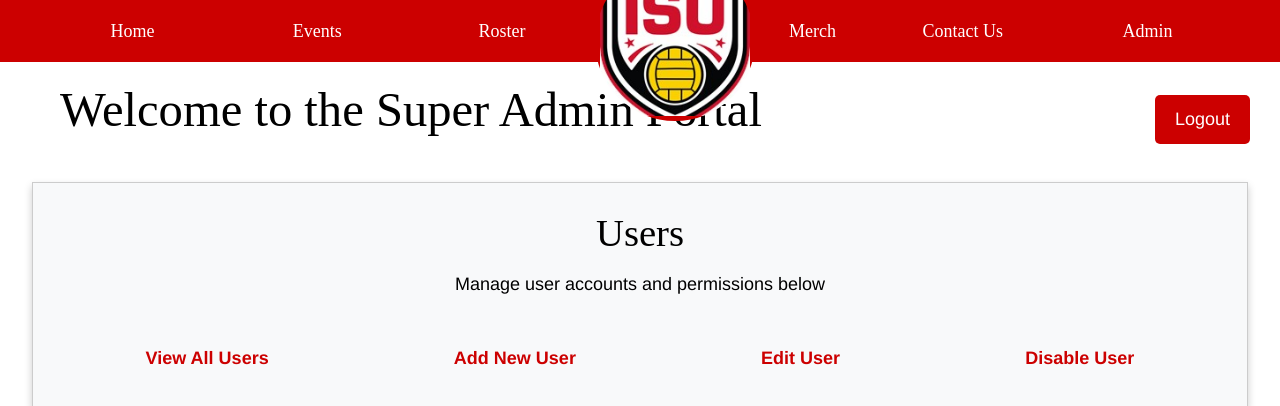
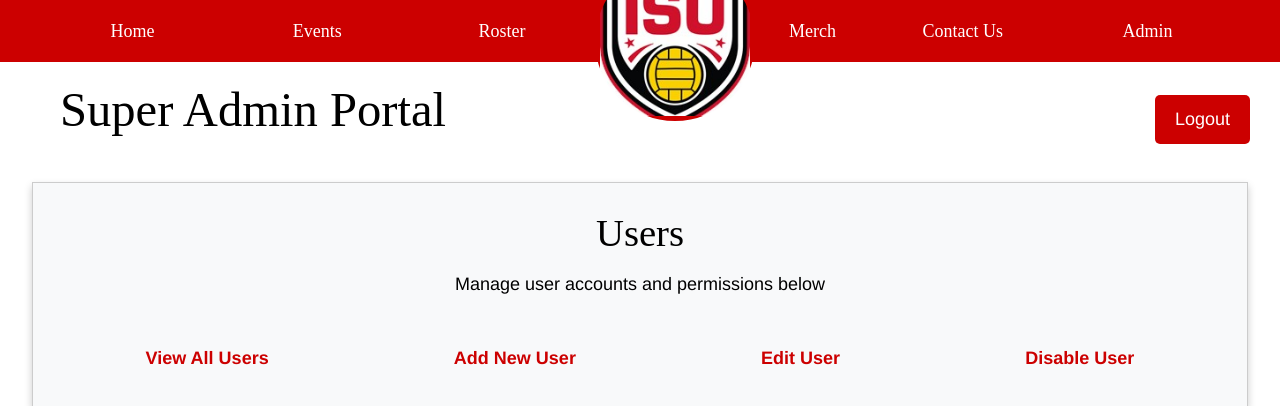
Before and after one commit to lejoerg/ISU-MWP, a PHP site: page /deleteUser/super-portal.php in a window 1280 px wide. Shown: the part 50-456 px from the top of the page. Run offline with PHP 8.4, Linux system fonts and the light colour scheme; the visitor is signed in with stand-in values (Sample User, id 1); some libraries are stand-ins or nearby versions; some web fonts are replaced.

Commit message:
New file for Super Admin Users
Only allows authenticated users with a "super_admin" value of 1.

```diff
--- a/isu-mwp/super-portal.php
+++ b/isu-mwp/super-portal.php
@@ -1,5 +1,10 @@
 <?php
 session_start();
+
+//For debugging purposes, leave commented out.
+//echo '<pre>';
+//print_r($_SESSION);
+//echo '</pre>';
 
 $servername = "localhost";
 $username = "root";
@@ -14,7 +19,14 @@ if (!isset($_SESSION['loggedin']) || $_SESSION['loggedin'] !== true) {
     exit;
 }
 
-
+// Check if the user is a super admin
+if (isset($_SESSION['super_admin']) && $_SESSION['super_admin'] == 1) {
+    // User is a super admin, proceed to the page content
+} else {
+    // If not a super admin, redirect to an error page or a restricted access page
+    header("Location: not-found.php");
+    exit;
+}
 ?>
 
 <!DOCTYPE html>
@@ -168,7 +180,7 @@ if (!isset($_SESSION['loggedin']) || $_SESSION['loggedin'] !== true) {
     <!-- Super Admin Portal Content -->
     <div class="container">
         <div class="header-container">
-            <h1 style="padding-top: 10px; padding-left: 30px;">Welcome to the Super Admin Portal</h1>
+            <h1 style="padding-top: 10px; padding-left: 30px;">Super Admin Portal</h1>
             <a href="logout.php" class="logout-button">Logout</a>
         </div>
 		<div class="superadmin-controls">
```
